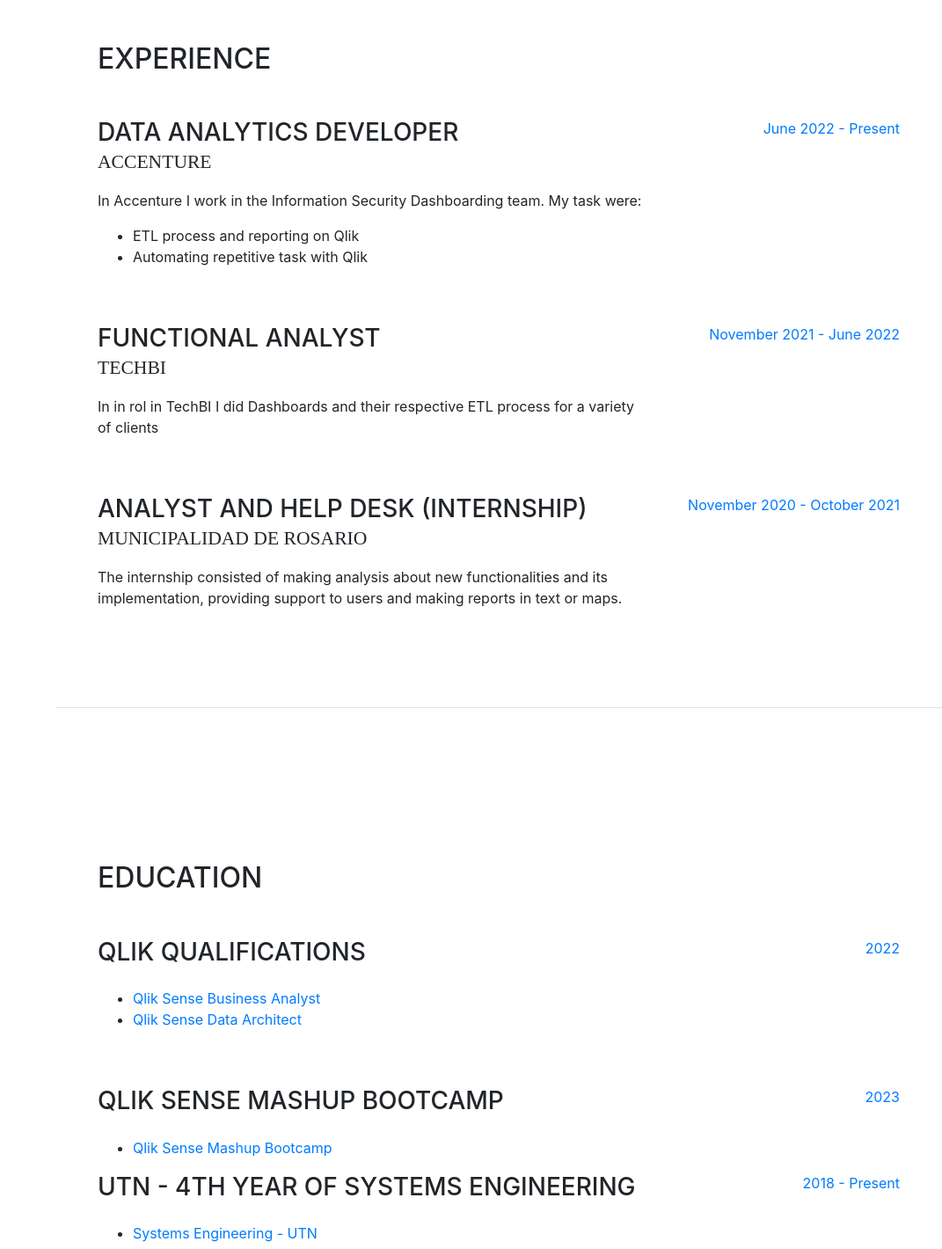
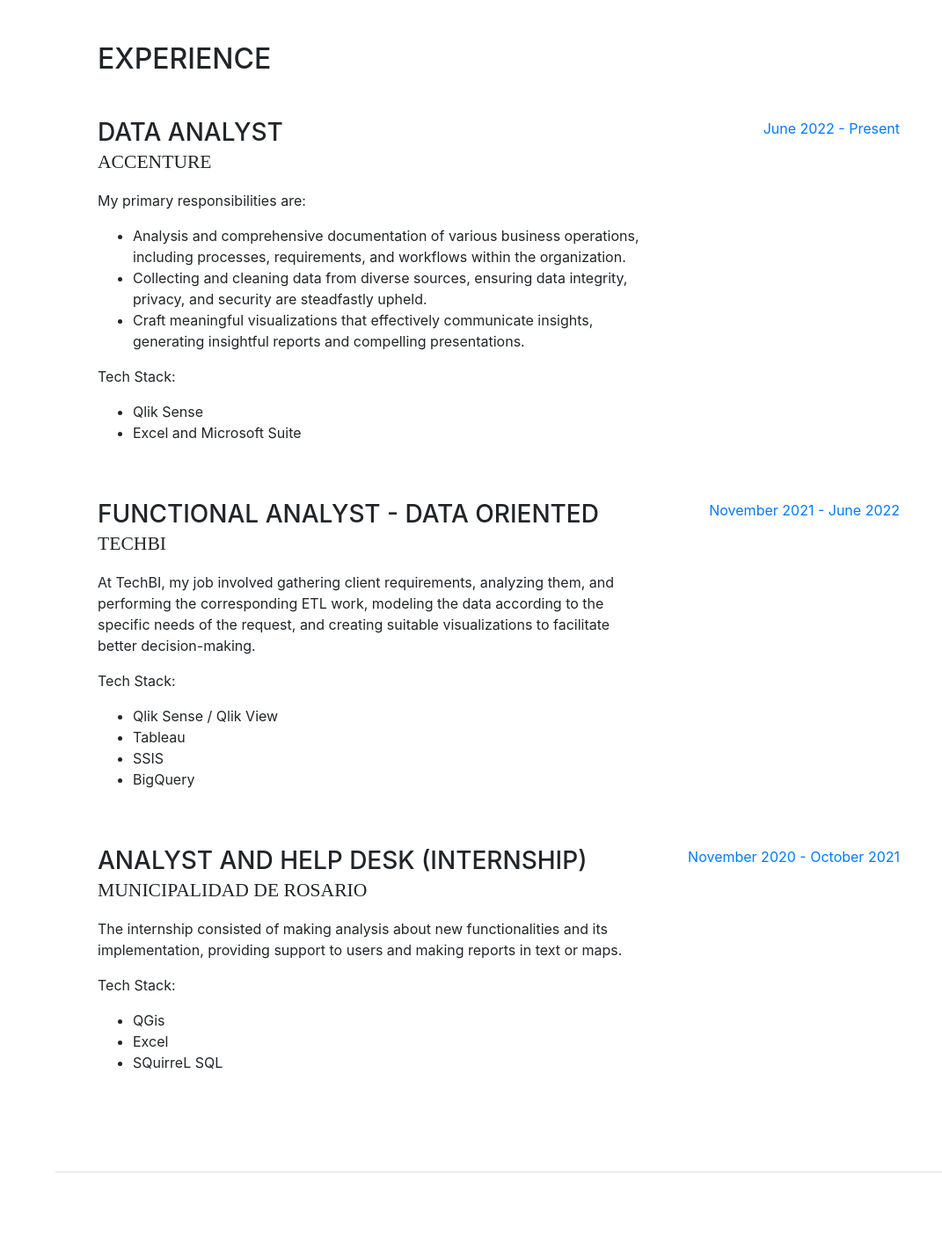
Before and after one commit to santilucini/santilucini.github.io, a website with bundled scripts: page index.html in a window 1280 px wide. Shown: the part 800-2220 px from the top of the page at 88% size, without its empty margins (209-1280 px from the left). Built offline with nearby package versions, Linux system fonts and the light colour scheme; a web font is replaced by a local one.

Commit message:
Change experineces descriptions

```diff
--- a/index.html
+++ b/index.html
@@ -97,13 +97,18 @@
 
           <div class="resume-item d-flex flex-column flex-md-row mb-5">
             <div class="resume-content mr-auto">
-              <h3 class="mb-0">Data Analytics Developer</h3>
+              <h3 class="mb-0">Data Analyst</h3>
               <div class="subheading mb-3">Accenture</div>
-              <p>In Accenture I work in the Information Security Dashboarding team. My task were:
-              </p>
+              <p>My primary responsibilities are:</p>
               <ul>
-                  <li>ETL process and reporting on Qlik</li>
-                  <li>Automating repetitive task with Qlik</li>
+                <li>Analysis and comprehensive documentation of various business operations, including processes, requirements, and workflows within the organization.</li>
+                <li>Collecting and cleaning data from diverse sources, ensuring data integrity, privacy, and security are steadfastly upheld. </li>
+                <li>Craft meaningful visualizations that effectively communicate insights, generating insightful reports and compelling presentations.</li>
+              </ul>
+              <p>Tech Stack:</p>
+              <ul>
+                  <li>Qlik Sense</li>
+                  <li>Excel and Microsoft Suite</li>
               </ul>
             </div>
             <div class="resume-date text-md-right">
@@ -113,9 +118,16 @@
 
           <div class="resume-item d-flex flex-column flex-md-row mb-5">
             <div class="resume-content mr-auto">
-              <h3 class="mb-0">Functional Analyst</h3>
+              <h3 class="mb-0">Functional Analyst - Data Oriented</h3>
               <div class="subheading mb-3">TechBI</div>
-              <p>In in rol in TechBI I did Dashboards and their respective ETL process for a variety of clients</p>
+              <p>At TechBI, my job involved gathering client requirements, analyzing them, and performing the corresponding ETL work, modeling the data according to the specific needs of the request, and creating suitable visualizations to facilitate better decision-making.</p>
+              <p>Tech Stack:</p>
+              <ul>
+                  <li>Qlik Sense / Qlik View</li>
+                  <li>Tableau</li>
+                  <li>SSIS</li>
+                  <li>BigQuery</li>
+              </ul>
             </div>
             <div class="resume-date text-md-right">
               <span class="text-primary">November 2021 - June 2022</span>
@@ -127,6 +139,12 @@
               <h3 class="mb-0">Analyst and Help Desk (Internship) </h3>
               <div class="subheading mb-3">Municipalidad de Rosario</div>
               <p>The internship consisted of making analysis about new functionalities and its implementation, providing support to users and making reports in text or maps.</p>
+              <p>Tech Stack:</p>
+              <ul>
+                  <li>QGis</li>
+                  <li>Excel</li>
+                  <li>SQuirreL SQL</li>
+              </ul>
             </div>
             <div class="resume-date text-md-right">
               <span class="text-primary">November 2020 - October 2021</span>
```
